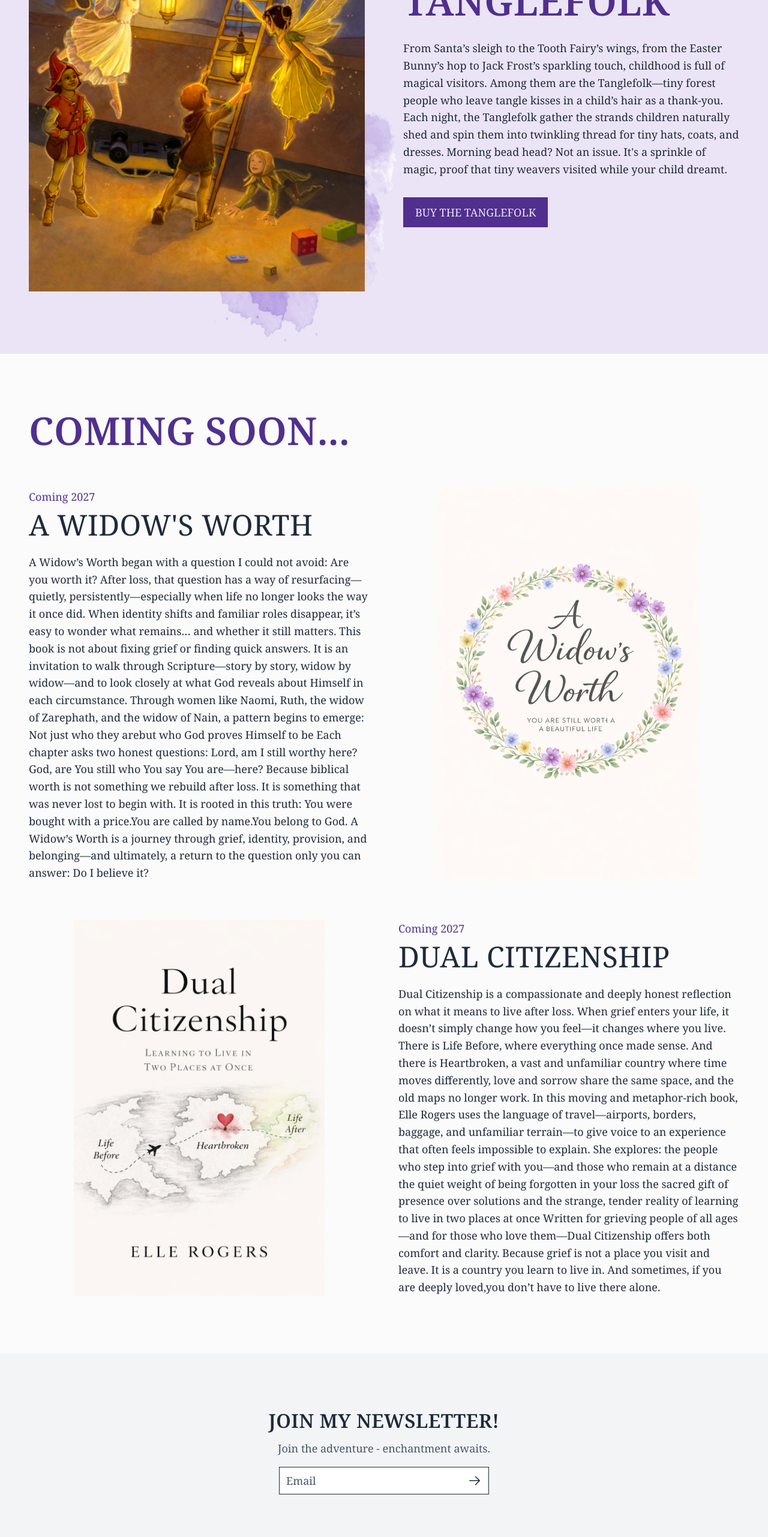
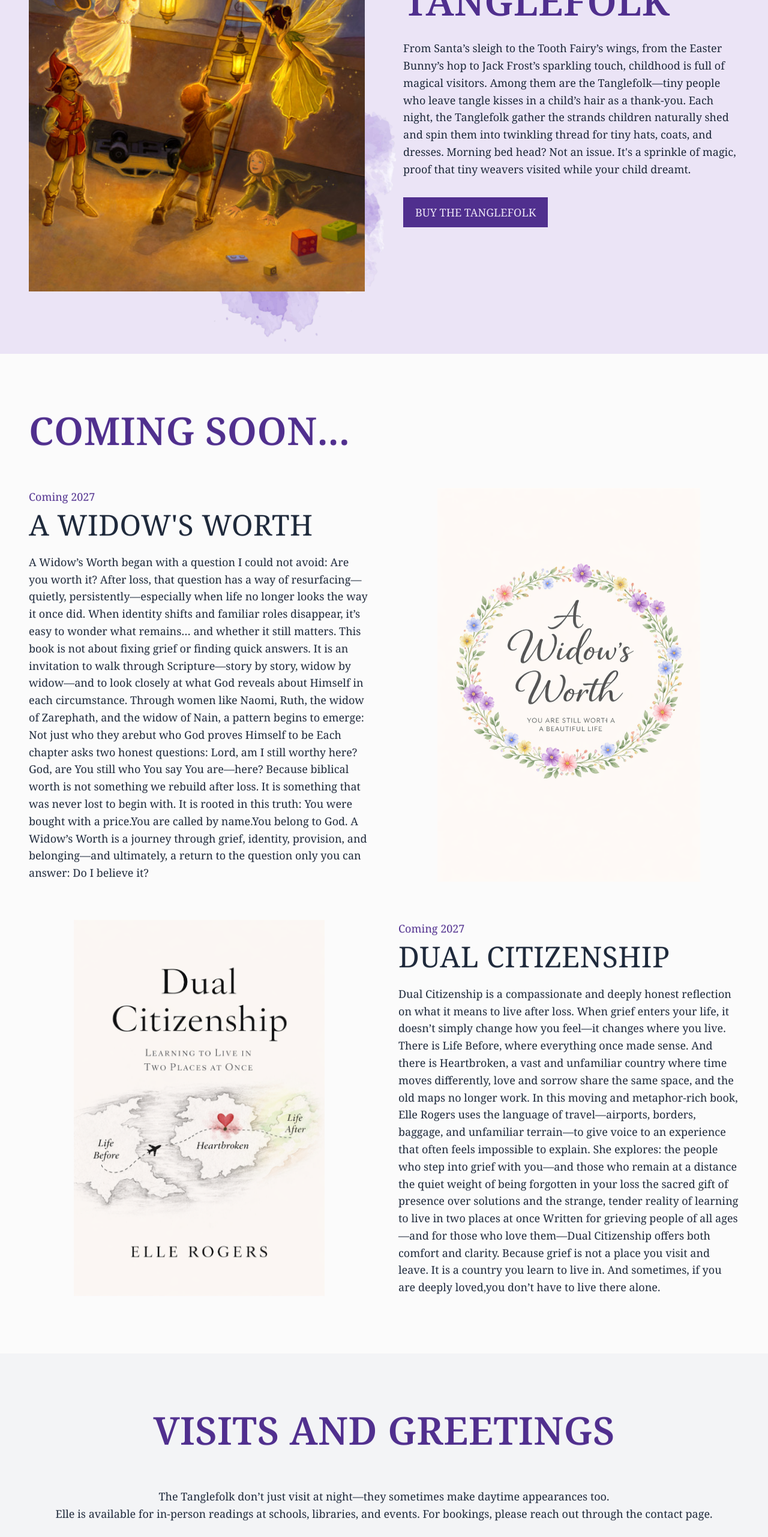
Before and after one commit to pie08/elle-rogers, a Next.js app: page / in a window 1280 px wide. Shown: the part 2004-4567 px from the top of the page at 60% size. Built offline with nearby package versions, Linux system fonts and the light colour scheme; no server answers.

Commit message:
add visits section

```diff
--- a/app/(routes)/(home)/_components/Contact.tsx
+++ b/app/(routes)/(home)/_components/Contact.tsx
@@ -30,7 +30,7 @@ const Contact: FC<ContactProps> = ({}) => {
   };
 
   return (
-    <Section id="contact">
+    <Section id="contact" dark>
       <Container className={styles.container}>
         <div className={styles.content}>
           <h2>TELL ME YOUR STORY</h2>
--- a/app/(routes)/(home)/_components/Newsletter.tsx
+++ b/app/(routes)/(home)/_components/Newsletter.tsx
@@ -24,7 +24,7 @@ const Newsletter: FC<NewsletterProps> = ({}) => {
   };
 
   return (
-    <Section dark id="newsletter">
+    <Section id="newsletter">
       <Container className={styles.container}>
         <h4>JOIN MY NEWSLETTER!</h4>
         <p>Join the adventure - enchantment awaits.</p>
--- a/app/(routes)/(home)/_components/Tanglefolk.tsx
+++ b/app/(routes)/(home)/_components/Tanglefolk.tsx
@@ -37,12 +37,12 @@ const Tanglefolk: FC<TanglefolkProps> = ({}) => {
           <p>
             From Santa’s sleigh to the Tooth Fairy’s wings, from the Easter
             Bunny’s hop to Jack Frost’s sparkling touch, childhood is full of
-            magical visitors. Among them are the Tanglefolk—tiny forest people
-            who leave tangle kisses in a child’s hair as a thank-you. Each
-            night, the Tanglefolk gather the strands children naturally shed and
-            spin them into twinkling thread for tiny hats, coats, and dresses.
-            Morning bead head? Not an issue. It's a sprinkle of magic, proof
-            that tiny weavers visited while your child dreamt.
+            magical visitors. Among them are the Tanglefolk—tiny people who
+            leave tangle kisses in a child’s hair as a thank-you. Each night,
+            the Tanglefolk gather the strands children naturally shed and spin
+            them into twinkling thread for tiny hats, coats, and dresses.
+            Morning bed head? Not an issue. It's a sprinkle of magic, proof that
+            tiny weavers visited while your child dreamt.
           </p>
           <Button btnStyle="cta" onClick={() => open("purchase")}>
             BUY THE TANGLEFOLK
--- /dev/null
+++ b/app/(routes)/(home)/_components/Visits.module.scss
@@ -0,0 +1,3 @@
+.visits > div {
+  text-align: center;
+}
--- /dev/null
+++ b/app/(routes)/(home)/_components/Visits.tsx
@@ -0,0 +1,28 @@
+import Container from "@/app/_components/Container";
+import Section from "@/app/_components/Section";
+import { FC } from "react";
+import styles from "./Visits.module.scss";
+
+type VisitsProps = object;
+
+const Visits: FC<VisitsProps> = ({}) => {
+  return (
+    <Section className={styles.visits} id="visits" dark>
+      <Container>
+        <h2>Visits and Greetings</h2>
+      </Container>
+
+      <Container>
+        <p>
+          The Tanglefolk don’t just visit at night—they sometimes make daytime
+          appearances too.
+          <br />
+          Elle is available for in-person readings at schools, libraries, and
+          events. For bookings, please reach out through the contact page.
+        </p>
+      </Container>
+    </Section>
+  );
+};
+
+export default Visits;
--- a/app/(routes)/(home)/page.tsx
+++ b/app/(routes)/(home)/page.tsx
@@ -8,6 +8,7 @@ import Footer from "@/app/_components/Footer";
 import ComingSoon from "./_components/ComingSoon";
 import { ModalWindow } from "@/app/_components/Modal";
 import PurchaseModal from "@/app/_components/modalWindows/PurchaseModal";
+import Visits from "./_components/Visits";
 
 export default function Home() {
   return (
@@ -18,6 +19,7 @@ export default function Home() {
         <About />
         <Tanglefolk />
         <ComingSoon />
+        <Visits />
         <Newsletter />
         <Contact />
       </main>
```
